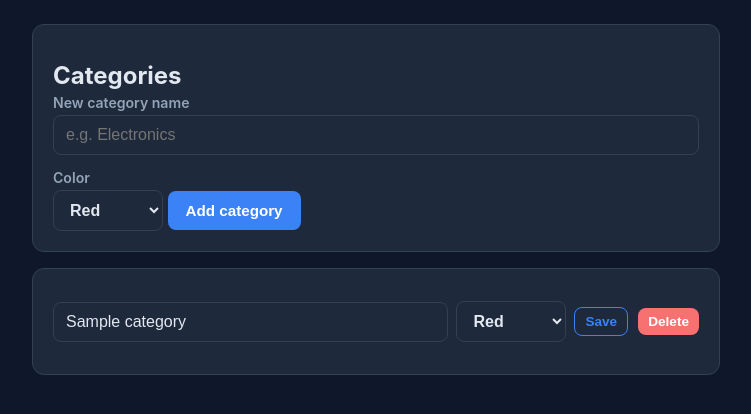
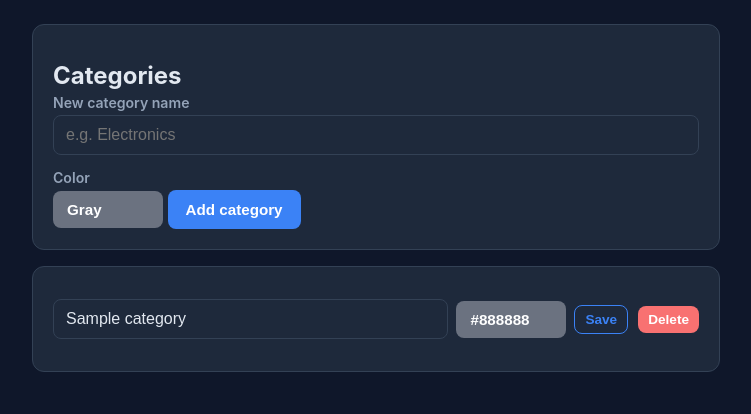
Before and after one commit to ZachTheAnalyst/inventory_app, a Flask app: page /categories in a window 1280 px wide. Shown: the part 50-464 px from the top of the page, without its empty margins (264-1015 px from the left). Run offline with Flask 3, Linux system fonts and the light colour scheme; the visitor is signed in with stand-in values (Sample User, id 1); a database or web service that is not in the repository returns one stand-in record (values such as "Sample title"); some libraries are stand-ins or nearby versions.

Commit message:
Custom color picker (no more blue hover), dated PDF label filenames
Category color picker: native <select>/<option> hover highlighting is
drawn by the OS as part of the dropdown overlay, not by CSS -- browsers
mostly ignore attempts to style :hover background on options, which is
why it kept turning blue regardless of each option's actual color.
Replaced it with a small custom dropdown (templates/_macros.html +
static/js/color_picker.js): a trigger button showing the current color,
a JS-rendered option list, and a hidden input carrying the actual form
value, so hovering an option can bold its text via plain CSS with zero
risk of a browser-painted highlight overriding it. Backend is
unaffected -- it's the same "color" form field either way.

Caught and fixed a real bug during testing: Jinja macros don't inherit
the calling template's context by default, so the imported color_picker
macro couldn't see CATEGORY_COLORS (injected via the context processor,
not a template global) and crashed /categories outright. Needed
`{% from "_macros.html" import color_picker with context %}`.

/labels/generate: the downloaded PDF now names itself after what's in
it, e.g. "5 items 3 boxes 2026-08-08.pdf" (singular/plural handled),
counted from the actual selection rather than assuming "everything" was
selected.

Tested against a disposable Postgres: all 10 colors create/persist
correctly through the new picker, category rename+recolor still works,
PDF filenames verified via the Content-Disposition header for both a
full and a partial selection. Then walked every nav tab (including
detail pages and admin view-as mode) against a database seeded with
realistic multi-category/packed-item data to confirm nothing crashes,
plus re-ran the full existing regression suite from prior features.

Co-Authored-By: Claude Sonnet 5 <noreply@anthropic.com>
Claude-Session: https://claude.ai/code/session_012NiTEhwMMzRukVeRQyv5tW

```diff
--- a/app.py
+++ b/app.py
@@ -949,18 +949,20 @@ def generate_labels_pdf():
             "category_name": box["category_name"], "category_color": box["category_color"],
         }
 
-    rows = []
+    item_rows = []
     for iid in item_ids:
         item = data.get_item_by_id(db, uid, int(iid))
         if item:
-            rows.append(item_entry(item))
+            item_rows.append(item_entry(item))
+    box_rows = []
     for bid in box_ids:
         box = data.get_box_by_id(db, uid, int(bid))
         if box:
-            rows.append(box_entry(box))
+            box_rows.append(box_entry(box))
     if not item_ids and not box_ids:
-        rows = [item_entry(i) for i in data.list_items(db, uid)]
-        rows += [box_entry(b) for b in data.list_boxes(db, uid)]
+        item_rows = [item_entry(i) for i in data.list_items(db, uid)]
+        box_rows = [box_entry(b) for b in data.list_boxes(db, uid)]
+    rows = item_rows + box_rows
 
     buf = io.BytesIO()
     c = pdf_canvas.Canvas(buf, pagesize=letter)
@@ -992,7 +994,11 @@ def generate_labels_pdf():
 
     c.save()
     buf.seek(0)
-    return send_file(buf, mimetype="application/pdf", as_attachment=True, download_name="labels.pdf")
+
+    item_word = "item" if len(item_rows) == 1 else "items"
+    box_word = "box" if len(box_rows) == 1 else "boxes"
+    filename = f"{len(item_rows)} {item_word} {len(box_rows)} {box_word} {today()}.pdf"
+    return send_file(buf, mimetype="application/pdf", as_attachment=True, download_name=filename)
 
 
 if __name__ == "__main__":
--- /dev/null
+++ b/static/js/color_picker.js
@@ -0,0 +1,42 @@
+/*
+ * Wires up .color-picker widgets: a button showing the current color, and a
+ * dropdown list of swatches. Used instead of a native <select> because
+ * browsers render an open <select>'s option list as an OS-level overlay --
+ * the hover highlight on options in that overlay is drawn by the OS, not
+ * CSS, so it can't reliably be changed (it just shows the system accent
+ * color, blue on most setups). This is a fully custom, CSS-controlled
+ * dropdown instead, so hovering an option can bold its text without any
+ * blue highlight overriding its actual color.
+ */
+document.addEventListener('DOMContentLoaded', () => {
+    document.querySelectorAll('.color-picker').forEach((picker) => {
+        const trigger = picker.querySelector('.color-picker-trigger');
+        const list = picker.querySelector('.color-picker-list');
+        const hiddenInput = picker.querySelector('input[type="hidden"]');
+        if (!trigger || !list || !hiddenInput) return;
+
+        trigger.addEventListener('click', (e) => {
+            e.stopPropagation();
+            document.querySelectorAll('.color-picker-list').forEach((otherList) => {
+                if (otherList !== list) otherList.classList.add('hidden');
+            });
+            list.classList.toggle('hidden');
+        });
+
+        list.querySelectorAll('.color-picker-option').forEach((option) => {
+            option.addEventListener('click', () => {
+                const value = option.dataset.value;
+                hiddenInput.value = value;
+                trigger.textContent = value;
+                trigger.style.background = option.style.background;
+                trigger.style.color = option.style.color;
+                list.classList.add('hidden');
+            });
+        });
+    });
+
+    // clicking anywhere outside a picker closes any open dropdown
+    document.addEventListener('click', () => {
+        document.querySelectorAll('.color-picker-list').forEach((l) => l.classList.add('hidden'));
+    });
+});
--- a/static/style.css
+++ b/static/style.css
@@ -294,12 +294,50 @@ button:hover, .btn:hover { background: var(--blue-dark); }
     display: block;
 }
 
-.color-select {
-    width: auto;
+.color-picker {
+    position: relative;
+    display: inline-block;
     flex: 0 0 auto;
+}
+
+.color-picker-trigger {
+    border: none;
+    border-radius: 8px;
+    padding: 10px 14px;
+    font-size: 0.95rem;
+    font-weight: 700;
+    cursor: pointer;
     min-width: 110px;
-    margin-bottom: 0;
+    text-align: left;
+}
+
+.color-picker-list {
+    position: absolute;
+    top: calc(100% + 4px);
+    left: 0;
+    z-index: 20;
+    background: var(--card);
+    border: 1px solid var(--border);
+    border-radius: 8px;
+    overflow: hidden;
+    box-shadow: 0 6px 16px rgba(0, 0, 0, 0.3);
+    min-width: 140px;
+}
+
+.color-picker-list.hidden {
+    display: none;
+}
+
+.color-picker-option {
+    padding: 9px 14px;
+    cursor: pointer;
     font-weight: 600;
+}
+
+/* the whole point: hovering an option bolds its text instead of the
+   browser painting a system-blue highlight over its actual color */
+.color-picker-option:hover {
+    font-weight: 800;
 }
 
 .category-tag {
--- /dev/null
+++ b/templates/_macros.html
@@ -0,0 +1,11 @@
+{% macro color_picker(picker_id, selected) %}
+<div class="color-picker" id="{{ picker_id }}">
+    <button type="button" class="color-picker-trigger" style="{{ category_badge_style(selected) }}">{{ selected }}</button>
+    <div class="color-picker-list hidden">
+        {% for color_name, swatch in CATEGORY_COLORS.items() %}
+        <div class="color-picker-option" data-value="{{ color_name }}" style="background:{{ swatch['hex'] }};color:{{ swatch['text'] }};">{{ color_name }}</div>
+        {% endfor %}
+    </div>
+    <input type="hidden" name="color" value="{{ selected }}">
+</div>
+{% endmacro %}
--- a/templates/categories.html
+++ b/templates/categories.html
@@ -1,4 +1,5 @@
 {% extends "base.html" %}
+{% from "_macros.html" import color_picker with context %}
 {% block title %}Categories - Dorm Inventory{% endblock %}
 {% block content %}
 <div class="card">
@@ -7,12 +8,8 @@
         <label for="name">New category name</label>
         <input type="text" id="name" name="name" required placeholder="e.g. Electronics">
 
-        <label for="color">Color</label>
-        <select name="color" id="color" class="color-select">
-            {% for color_name, swatch in CATEGORY_COLORS.items() %}
-            <option value="{{ color_name }}" style="background:{{ swatch['hex'] }};color:{{ swatch['text'] }};">{{ color_name }}</option>
-            {% endfor %}
-        </select>
+        <label>Color</label>
+        {{ color_picker('color-picker-new', 'Gray') }}
 
         <button type="submit">Add category</button>
     </form>
@@ -24,12 +21,7 @@
         <div class="item-list-row">
             <form method="POST" action="{{ url_for('rename_category_route', category_id=category['id']) }}" class="inline-form">
                 <input type="text" name="name" value="{{ category['name'] }}">
-                <select name="color" class="color-select">
-                    {% for color_name, swatch in CATEGORY_COLORS.items() %}
-                    <option value="{{ color_name }}" style="background:{{ swatch['hex'] }};color:{{ swatch['text'] }};"
-                            {% if category['color'] == color_name %}selected{% endif %}>{{ color_name }}</option>
-                    {% endfor %}
-                </select>
+                {{ color_picker('color-picker-' ~ category['id'], category['color']) }}
                 <button type="submit" class="btn-secondary btn-small">Save</button>
             </form>
             <form method="POST" action="{{ url_for('delete_category_route', category_id=category['id']) }}"
@@ -42,4 +34,6 @@
         <div class="empty-state">No categories yet.</div>
     {% endif %}
 </div>
+
+<script src="{{ url_for('static', filename='js/color_picker.js') }}"></script>
 {% endblock %}
```
